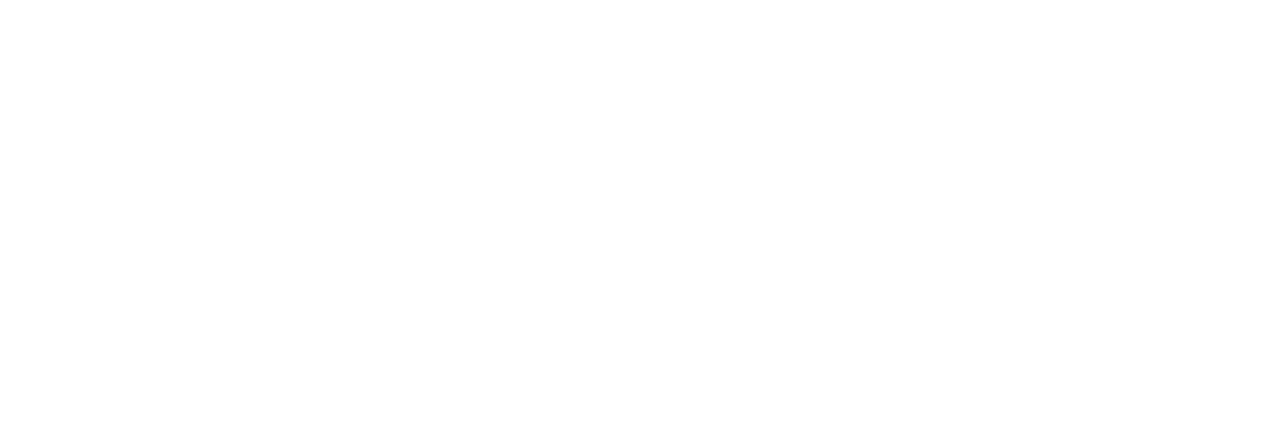
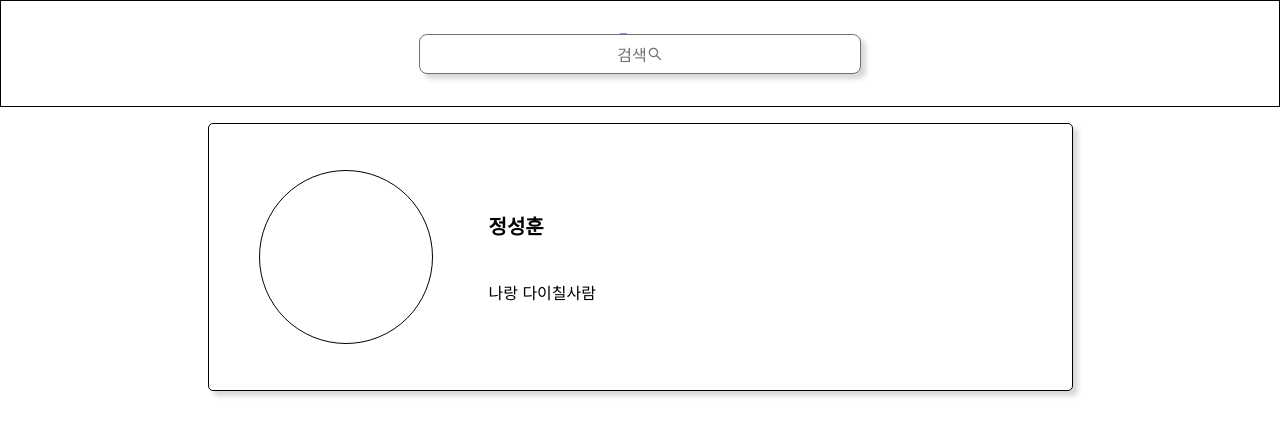
Before and after one commit to Sh031224/Amanda_Web, a React (Create React App) app: page / in a window 1280 px wide. Shown: the top 436 px of the page. Built offline with nearby package versions, Linux system fonts and the light colour scheme; a web font is replaced by a local one.

Commit message:
[ADD] Main design add
메인 디자인 다함

```diff
--- /dev/null
+++ b/src/components/Main/Main.scss
@@ -0,0 +1,85 @@
+/* your css code */
+.Main {
+  &-search {
+    border: 1px solid black;
+    // padding-top: 1rem;
+    height: 107px;
+    color: #707070;
+    display: flex;
+    justify-content: center;
+    align-items: center;
+    position: relative;
+    &-logo {
+      position: absolute;
+      left: 450px;
+      font-size: 53px;
+      font-weight: bolder;
+      color: #af8bec;
+    }
+    &-inputbox {
+      display: flex;
+      align-items: center;
+      justify-content: center;
+      position: relative;
+      &-input {
+        box-shadow: 5px 5px 5px rgba(0, 0, 0, 0.158);
+        width: 442px;
+        height: 40px;
+        border-radius: 8px;
+        border: 1px solid #707070;
+      }
+      &-box {
+        position: absolute;
+        display: flex;
+        justify-content: center;
+        align-items: center;
+        &-icon {
+          width: 25px;
+          height: 25px;
+        }
+        &-span {
+          font-size: 20px;
+        }
+      }
+    }
+  }
+  &-profile {
+    display: flex;
+    align-items: center;
+    justify-content: center;
+    margin-top: 1rem;
+    &-box {
+      display: flex;
+      align-items: center;
+      width: 865px;
+      height: 268px;
+      border: 1px solid black;
+      border-radius: 5px;
+      box-shadow: 5px 5px 5px rgba(0, 0, 0, 0.158);
+      &-left {
+        &-img {
+          border: 1px solid black;
+          border-radius: 50%;
+          margin-left: 50px;
+          width: 174px;
+          height: 174px;
+        }
+      }
+      &-right {
+        display: flex;
+        flex-direction: column;
+        justify-content: space-around;
+        margin-left: 40px;
+        position: relative;
+        padding: 1rem;
+        &-name {
+          margin-bottom: 40px;
+          font-size: 20px;
+          font-weight: bold;
+        }
+        &-line {
+        }
+      }
+    }
+  }
+}
--- /dev/null
+++ b/src/components/Main/Main.tsx
@@ -0,0 +1,41 @@
+import React from "react";
+import "./Main.scss";
+import { AiOutlineSearch } from "react-icons/ai";
+
+interface MainProps {}
+
+const Main = ({}: MainProps) => {
+  return (
+    <>
+      <div className="Main">
+        <div className="Main-search">
+          <span className="Main-search-logo">Amanda</span>
+          <div className="Main-search-inputbox">
+            <input className="Main-search-inputbox-input" />
+            <div className="Main-search-inputbox-box">
+              <span className="Main-search-inputbox-box-div-span">검색</span>
+              <AiOutlineSearch className="Main-search-inputbox-box-div-icon" />
+            </div>
+          </div>
+        </div>
+        <div className="Main-profile">
+          <div className="Main-profile-box">
+            <div className="Main-profile-box-left">
+              <div className="Main-profile-box-left-img"></div>
+            </div>
+            <div className="Main-profile-box-right">
+              <div className="Main-profile-box-right-name">
+                <span>정성훈</span>
+              </div>
+              <div className="Main-profile-box-right-line">
+                <span>나랑 다이칠사람</span>
+              </div>
+            </div>
+          </div>
+        </div>
+      </div>
+    </>
+  );
+};
+
+export default Main;
--- /dev/null
+++ b/src/components/Main/index.ts
@@ -0,0 +1 @@
+export { default } from "./Main";
--- a/src/containers/Main/MainContainer.tsx
+++ b/src/containers/Main/MainContainer.tsx
@@ -1,10 +1,11 @@
 import { inject, observer } from "mobx-react";
 import React from "react";
+import Main from "../../components/Main";
 
 const MainContainer = () => {
   return (
     <>
-      <div></div>
+      <Main />
     </>
   );
 };
```
